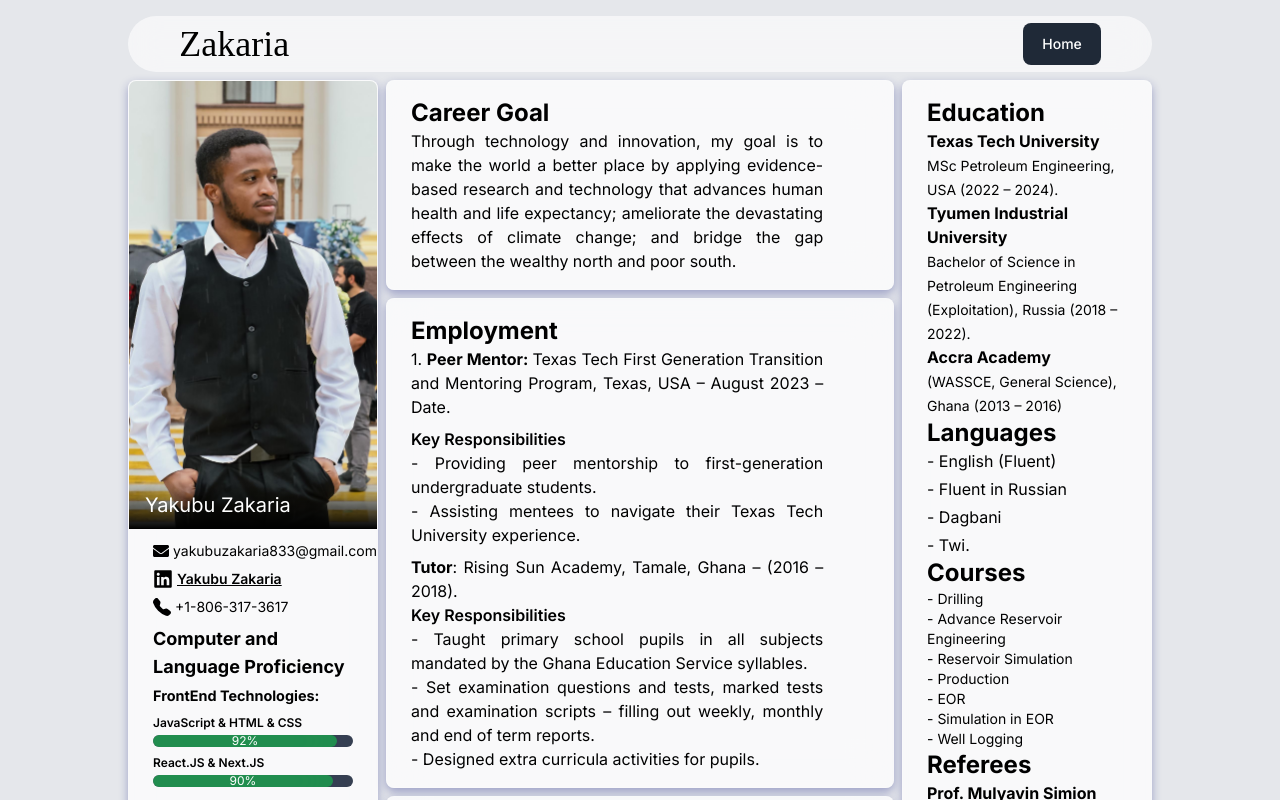
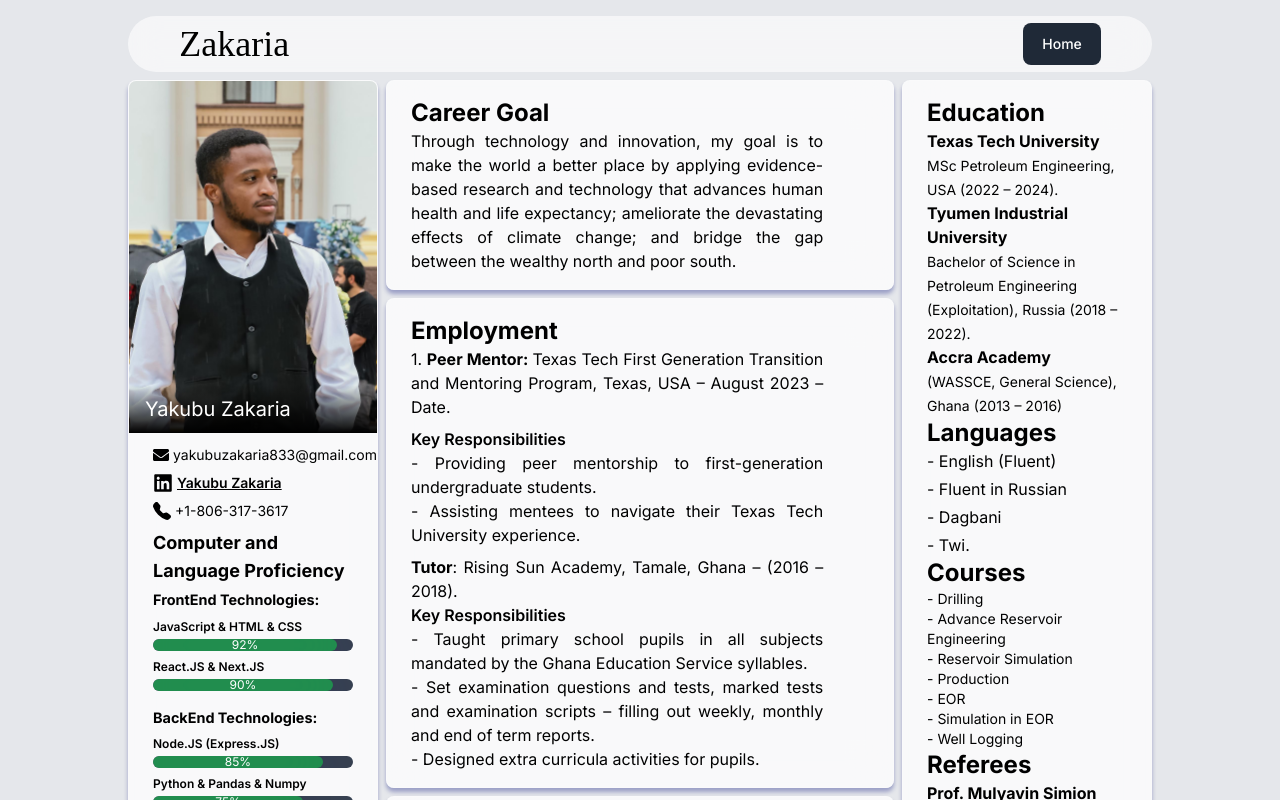
Before and after one commit to zakjak/portfolio, a Next.js app: page /about in a window 1280 px wide. Shown: the top 800 px of the page. Built offline with nearby package versions, Linux system fonts and the light colour scheme; a web font is replaced by a local one.

Commit message:
done with sizing to fit the ui of the about page

```diff
--- a/app/globals.css
+++ b/app/globals.css
@@ -30,7 +30,7 @@ body{
 .card{
   -webkit-backdrop-filter: blur( 18.5px );
   border: 1px solid rgba( 255, 255, 255, 0.18 );
-  box-shadow: 0 4px 10px 0 rgba( 31, 38, 135, 0.37 );
+  box-shadow: 0 4px 4px 0 rgba( 31, 38, 135, 0.37 );
 }
 
 .bar{
--- a/components/LeftSection/AboutLeft.js
+++ b/components/LeftSection/AboutLeft.js
@@ -9,8 +9,8 @@ import OtherTechnologies from './OtherTechnologies'
 const AboutLeft = () => {
   return (
     <div className='col-span-2 hidden lg:block overflow-hidden bg-card card text-white rounded-lg backdrop-blur-[20px]'>
-        <div className='relative'>
-            <Image alt='Yakubu Zakaria profile image' className='w-full h-[15em] lg:h-[28em] object-cover object-top' src='/cv.jpg' width={240} height={240} />
+        <div className='relative h-[22em] overflow-hidden'>
+            <Image alt='Yakubu Zakaria profile image' className='w-full h-full lg:h-[28em] object-cover object-top' src='/cv.jpg' width={240} height={240} />
             <div className='absolute bottom-0 bg-gradient-to-t from-black to-transparent w-full h-12 flex items-center p-4'>
                 <h2 className='lg:text-xl text-white md:text-xl text-lg'>Yakubu Zakaria</h2>
             </div>
--- a/components/LeftSection/AboutSmall.js
+++ b/components/LeftSection/AboutSmall.js
@@ -24,7 +24,7 @@ const AboutSmall = () => {
   return (
     <div className='lg:hidden  w-full bg-card card text-black rounded-lg backdrop-blur-[20px]'>
         <div className='shadow-md rounded-lg  overflow-hidden'>
-            <div className='w-full max-h-[30rem]  overflow-hidden'>
+            <div className='w-full h-[20em] md:h-[30em] overflow-hidden'>
             <Image alt='Yakubu Zakaria profile image' className='w-full h-full object-cover object-top' src='/cv.jpg' width={240} height={240} />
             </div>
             <div className='py-6 px-4'>
```
